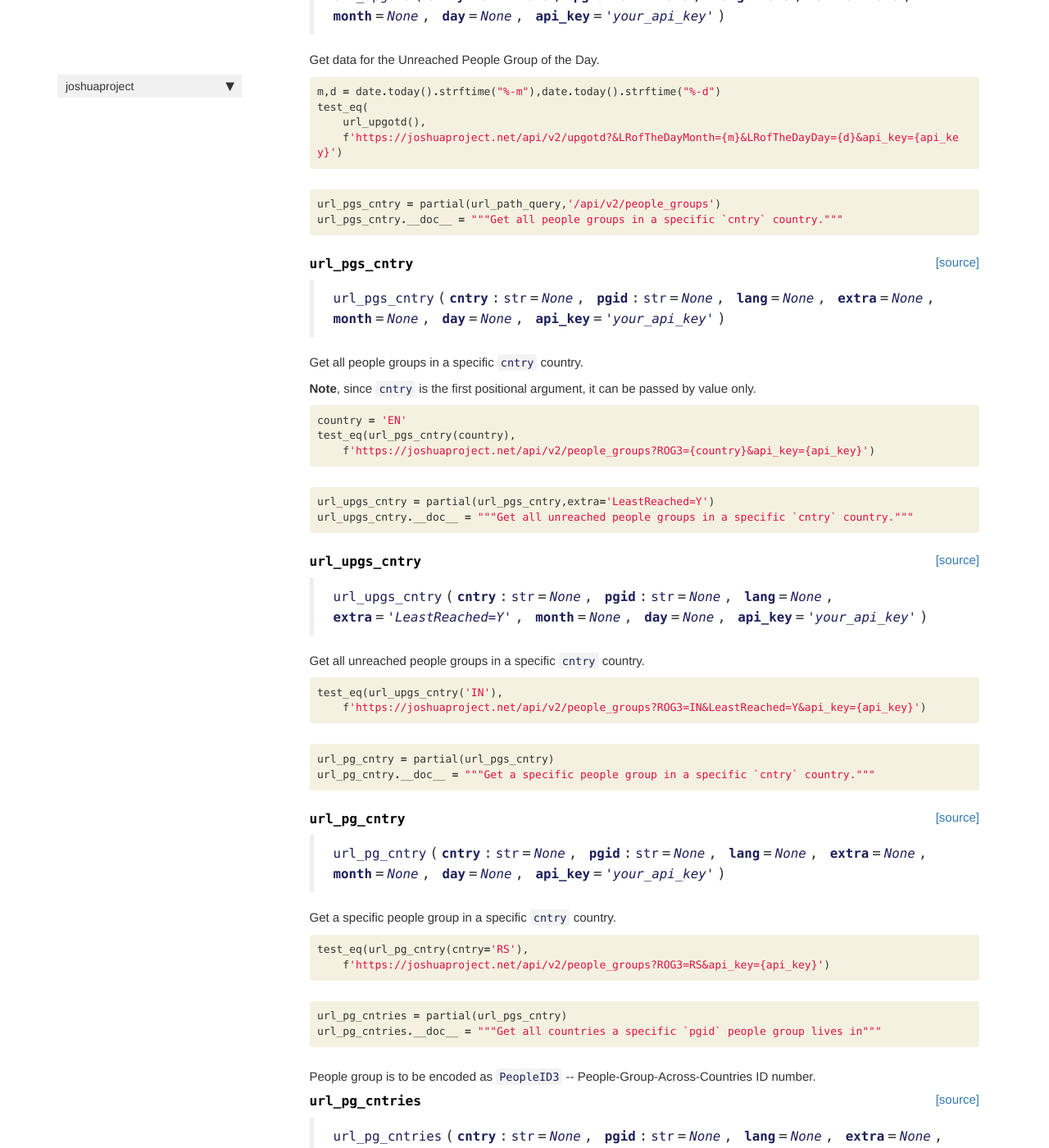
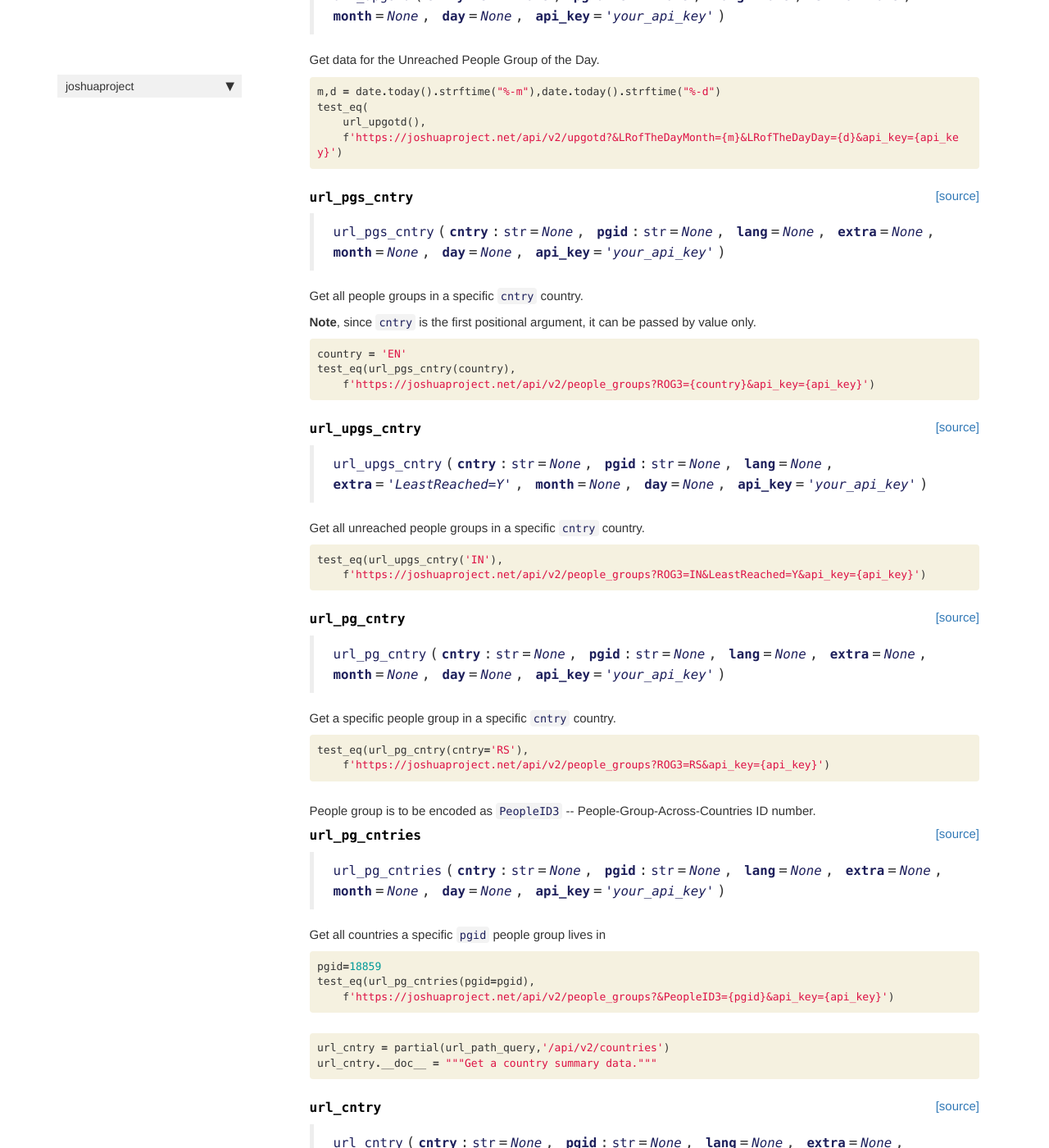
Before and after one commit to kdorichev/joshuaproject, a Jekyll site: the page built from docs/url.html, in a window 1280 px wide and 1400 px high, scrolled down 1227 px. Shown: the whole window at 82% size. Built offline with Jekyll 4.4.1, drawn with Linux system fonts in a browser that asks for light colours; nearby versions of some CDN libraries; comment, search, counter and statistics services are not loaded; some of the changed text lies outside the part shown.

Commit message:
# exports -> # export to hide the code of partial functions from docs

```diff
--- a/docs/url.html
+++ b/docs/url.html
@@ -150,17 +150,6 @@ with optional <code>pgid</code>,<code>extra</code>,<code>month</code> and <code>
 
 </div>
 <div class="cell border-box-sizing code_cell rendered">
-<div class="input">
-
-<div class="inner_cell">
-    <div class="input_area">
-<div class=" highlight hl-ipython3"><pre><span></span><span class="n">url_pgs_cntry</span> <span class="o">=</span> <span class="n">partial</span><span class="p">(</span><span class="n">url_path_query</span><span class="p">,</span><span class="s1">&#39;/api/v2/people_groups&#39;</span><span class="p">)</span>
-<span class="n">url_pgs_cntry</span><span class="o">.</span><span class="vm">__doc__</span> <span class="o">=</span> <span class="s2">&quot;&quot;&quot;Get all people groups in a specific `cntry` country.&quot;&quot;&quot;</span>
-</pre></div>
-
-    </div>
-</div>
-</div>
 
 </div>
 <div class="cell border-box-sizing code_cell rendered">
@@ -207,17 +196,6 @@ with optional <code>pgid</code>,<code>extra</code>,<code>month</code> and <code>
 
 </div>
 <div class="cell border-box-sizing code_cell rendered">
-<div class="input">
-
-<div class="inner_cell">
-    <div class="input_area">
-<div class=" highlight hl-ipython3"><pre><span></span><span class="n">url_upgs_cntry</span> <span class="o">=</span> <span class="n">partial</span><span class="p">(</span><span class="n">url_pgs_cntry</span><span class="p">,</span><span class="n">extra</span><span class="o">=</span><span class="s1">&#39;LeastReached=Y&#39;</span><span class="p">)</span>
-<span class="n">url_upgs_cntry</span><span class="o">.</span><span class="vm">__doc__</span> <span class="o">=</span> <span class="s2">&quot;&quot;&quot;Get all unreached people groups in a specific `cntry` country.&quot;&quot;&quot;</span>
-</pre></div>
-
-    </div>
-</div>
-</div>
 
 </div>
 <div class="cell border-box-sizing code_cell rendered">
@@ -256,17 +234,6 @@ with optional <code>pgid</code>,<code>extra</code>,<code>month</code> and <code>
 
 </div>
 <div class="cell border-box-sizing code_cell rendered">
-<div class="input">
-
-<div class="inner_cell">
-    <div class="input_area">
-<div class=" highlight hl-ipython3"><pre><span></span><span class="n">url_pg_cntry</span> <span class="o">=</span> <span class="n">partial</span><span class="p">(</span><span class="n">url_pgs_cntry</span><span class="p">)</span>
-<span class="n">url_pg_cntry</span><span class="o">.</span><span class="vm">__doc__</span> <span class="o">=</span> <span class="s2">&quot;&quot;&quot;Get a specific people group in a specific `cntry` country.&quot;&quot;&quot;</span>
-</pre></div>
-
-    </div>
-</div>
-</div>
 
 </div>
 <div class="cell border-box-sizing code_cell rendered">
@@ -305,17 +272,6 @@ with optional <code>pgid</code>,<code>extra</code>,<code>month</code> and <code>
 
 </div>
 <div class="cell border-box-sizing code_cell rendered">
-<div class="input">
-
-<div class="inner_cell">
-    <div class="input_area">
-<div class=" highlight hl-ipython3"><pre><span></span><span class="n">url_pg_cntries</span> <span class="o">=</span> <span class="n">partial</span><span class="p">(</span><span class="n">url_pgs_cntry</span><span class="p">)</span>
-<span class="n">url_pg_cntries</span><span class="o">.</span><span class="vm">__doc__</span> <span class="o">=</span> <span class="s2">&quot;&quot;&quot;Get all countries a specific `pgid` people group lives in&quot;&quot;&quot;</span>
-</pre></div>
-
-    </div>
-</div>
-</div>
 
 </div>
 <div class="cell border-box-sizing text_cell rendered"><div class="inner_cell">
@@ -412,17 +368,6 @@ with optional <code>pgid</code>,<code>extra</code>,<code>month</code> and <code>
 
 </div>
 <div class="cell border-box-sizing code_cell rendered">
-<div class="input">
-
-<div class="inner_cell">
-    <div class="input_area">
-<div class=" highlight hl-ipython3"><pre><span></span><span class="n">url_lang</span> <span class="o">=</span> <span class="n">partial</span><span class="p">(</span><span class="n">url_path_query</span><span class="p">,</span><span class="s1">&#39;/api/v2/languages&#39;</span><span class="p">)</span>
-<span class="n">url_lang</span><span class="o">.</span><span class="vm">__doc__</span> <span class="o">=</span> <span class="s2">&quot;&quot;&quot;Get summary data for `lang` language.&quot;&quot;&quot;</span>
-</pre></div>
-
-    </div>
-</div>
-</div>
 
 </div>
 <div class="cell border-box-sizing code_cell rendered">
```
Also changed, not shown: other parts of docs/url.html (+2 -1 lines), 1 other file.
